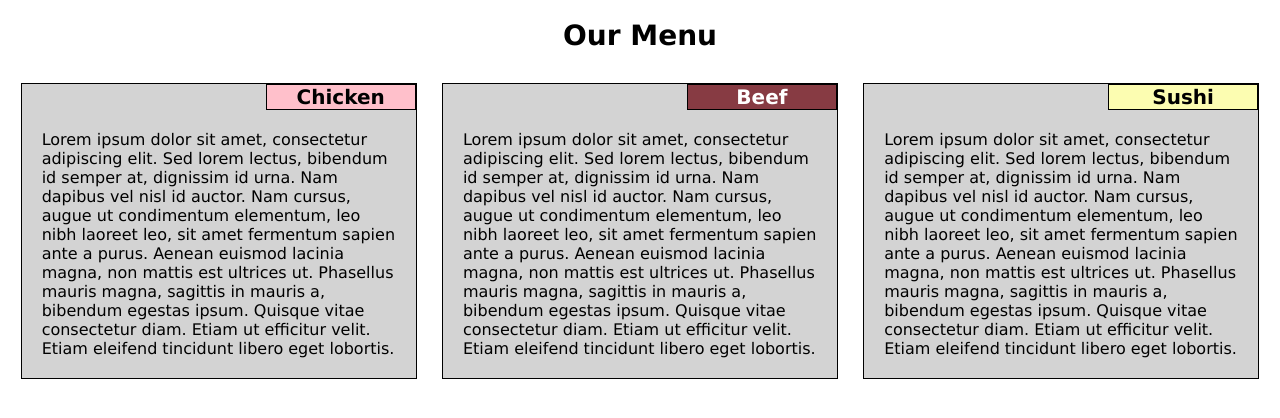
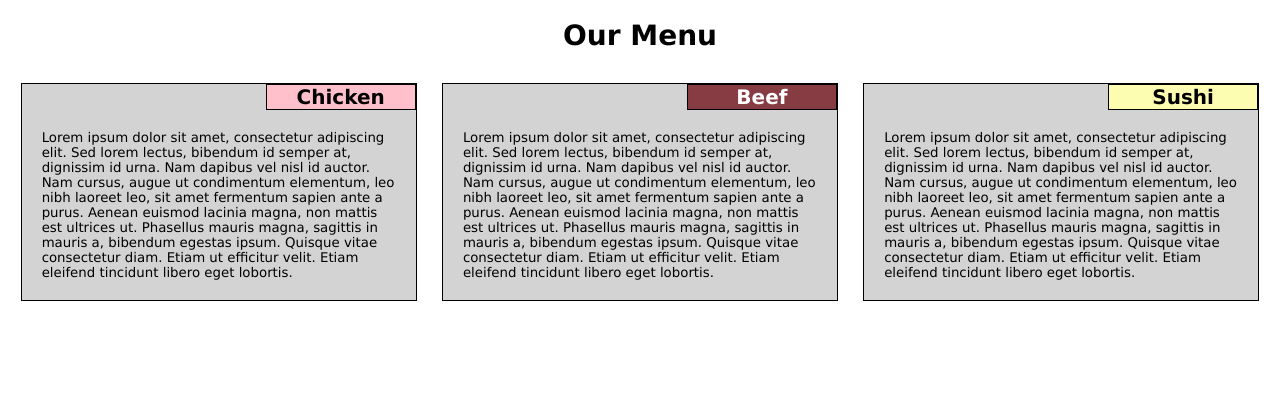
Before and after one commit to pfallarme/temp, a plain HTML site: page site/module2-solution/index.html in a window 1280 px wide. Drawn offline with Linux system fonts and the light colour scheme.

Commit message:
Update styles.css

```diff
--- a/site/module2-solution/styles.css
+++ b/site/module2-solution/styles.css
@@ -52,6 +52,7 @@ p {
   margin: 0px 0px 0px 0px;
   padding: 20px 20px 20px 20px;
   float: left;
+  font-size: 10pt;
 }
 
 
```
